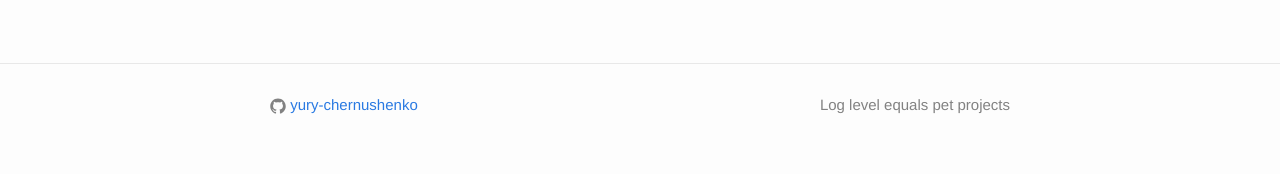
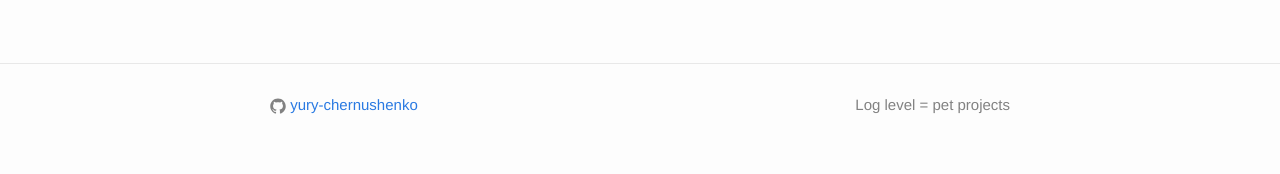
Before and after one commit to yury-chernushenko/yury-chernushenko.github.io, a Jekyll site: the page built from index.html, in a window 1280 px wide. Shown: the part 734-908 px from the top of the page. Built offline with Jekyll 4.4.1, drawn with Linux system fonts in a browser that asks for light colours.

Commit message:
Pagemarks

```diff
--- a/_config.yml
+++ b/_config.yml
@@ -8,7 +8,7 @@
 # Site settings
 title: Yury Chernushenko blog
 email: y.chernushenko@gmail.com
-description: Log level equals pet projects
+description: Log level = pet projects
 baseurl: "" # the subpath of your site, e.g. /blog
 url: "http://yury-chernushenko.github.io/" # the base hostname & protocol for your site
 twitter_username: y_chernushenko
```
